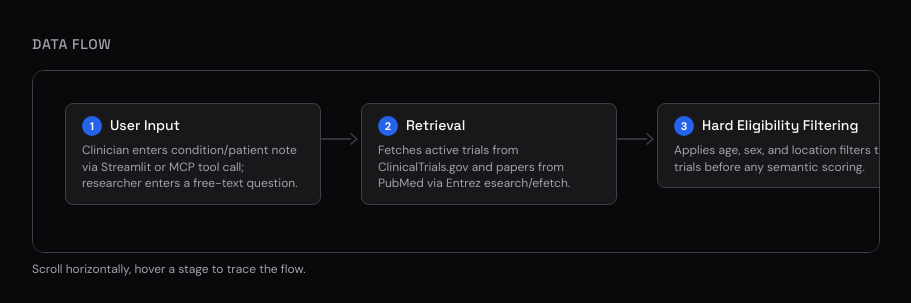
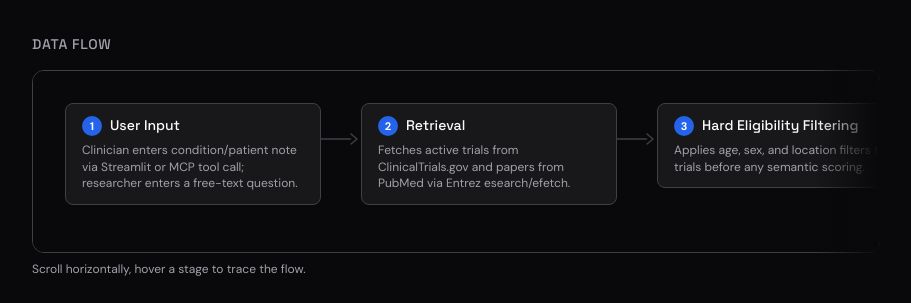
Before and after one commit to codex83/portfolio, a Next.js app: page /portfolio/projects/bio-link-agent in a window 1280 px wide. Shown: the part 795-1098 px from the top of the page, without its empty margins (184-1095 px from the left). Built offline with nearby package versions, Linux system fonts and the light colour scheme.

Commit message:
Add scroll fade indicators to data flow diagram
The horizontally-scrollable stage list abruptly clipped the last
visible card with no visual cue that more content existed past the
edge. Added left/right fade-out gradients that appear only when
there's more to scroll in that direction.

```diff
--- a/src/components/FlowDiagram.tsx
+++ b/src/components/FlowDiagram.tsx
@@ -1,14 +1,36 @@
 "use client";
 
-import { useState } from "react";
+import { useEffect, useRef, useState } from "react";
 import type { FlowStage } from "@/data/projects";
 
 export default function FlowDiagram({ stages }: { stages: FlowStage[] }) {
   const [active, setActive] = useState<number | null>(null);
+  const [canScrollLeft, setCanScrollLeft] = useState(false);
+  const [canScrollRight, setCanScrollRight] = useState(false);
+  const scrollerRef = useRef<HTMLDivElement>(null);
+
+  const updateFades = () => {
+    const el = scrollerRef.current;
+    if (!el) return;
+    setCanScrollLeft(el.scrollLeft > 4);
+    setCanScrollRight(el.scrollLeft + el.clientWidth < el.scrollWidth - 4);
+  };
+
+  useEffect(() => {
+    updateFades();
+    const el = scrollerRef.current;
+    if (!el) return;
+    const observer = new ResizeObserver(updateFades);
+    observer.observe(el);
+    return () => observer.disconnect();
+  }, [stages]);
 
   return (
     <div className="w-full">
+      <div className="relative">
         <div
+          ref={scrollerRef}
+          onScroll={updateFades}
           className="overflow-x-auto rounded-xl border border-border bg-background px-8 py-8"
           onMouseLeave={() => setActive(null)}
         >
@@ -62,6 +84,14 @@ export default function FlowDiagram({ stages }: { stages: FlowStage[] }) {
             ))}
           </div>
         </div>
+
+        {canScrollLeft && (
+          <div className="pointer-events-none absolute inset-y-0 left-0 w-16 rounded-l-xl bg-gradient-to-r from-background to-transparent" />
+        )}
+        {canScrollRight && (
+          <div className="pointer-events-none absolute inset-y-0 right-0 w-16 rounded-r-xl bg-gradient-to-l from-background to-transparent" />
+        )}
+      </div>
       <p className="mt-2 text-xs text-muted">Scroll horizontally, hover a stage to trace the flow.</p>
     </div>
   );
```
Lines whose indentation alone changed are shown as unchanged.
